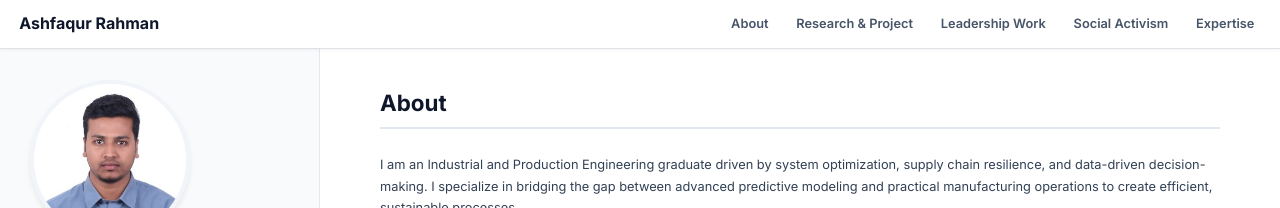
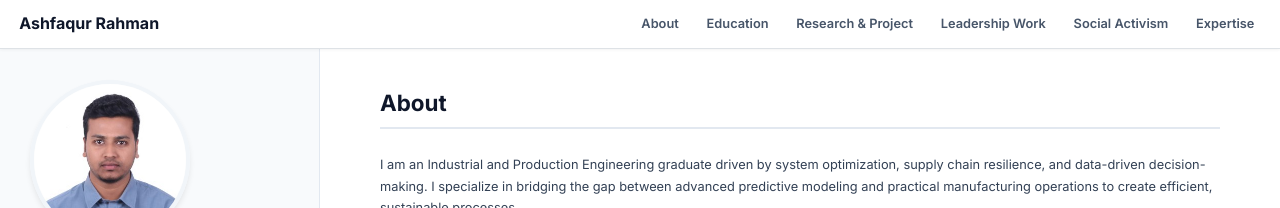
Before and after one commit to AshfaqurRahman99/AshfaqurRahman99.github.io, a Jekyll site: the page index.html, which Jekyll copies as it is, in a window 1280 px wide. Shown: the top 208 px of the page. Built offline with Jekyll 4.4.1, drawn with Linux system fonts in a browser that asks for light colours; a style sheet for code colours, icons or effects is not loaded.

Commit message:
Update index.html

```diff
--- a/index.html
+++ b/index.html
@@ -654,7 +654,7 @@
         <div class="collapse navbar-collapse" id="portfolioNav">
             <ul class="navbar-nav ms-auto">
                 <li class="nav-item"><a class="nav-link" href="#about">About</a></li>
-                <!-- <li class="nav-item"><a class="nav-link" href="#education">Education</a></li> -->
+                <li class="nav-item"><a class="nav-link" href="#education">Education</a></li>
                 <li class="nav-item"><a class="nav-link" href="#research">Research & Project</a></li>
                 <li class="nav-item"><a class="nav-link" href="#leadership">Leadership Work</a></li>
                 <li class="nav-item"><a class="nav-link" href="#social-activism">Social Activism</a></li>
```
